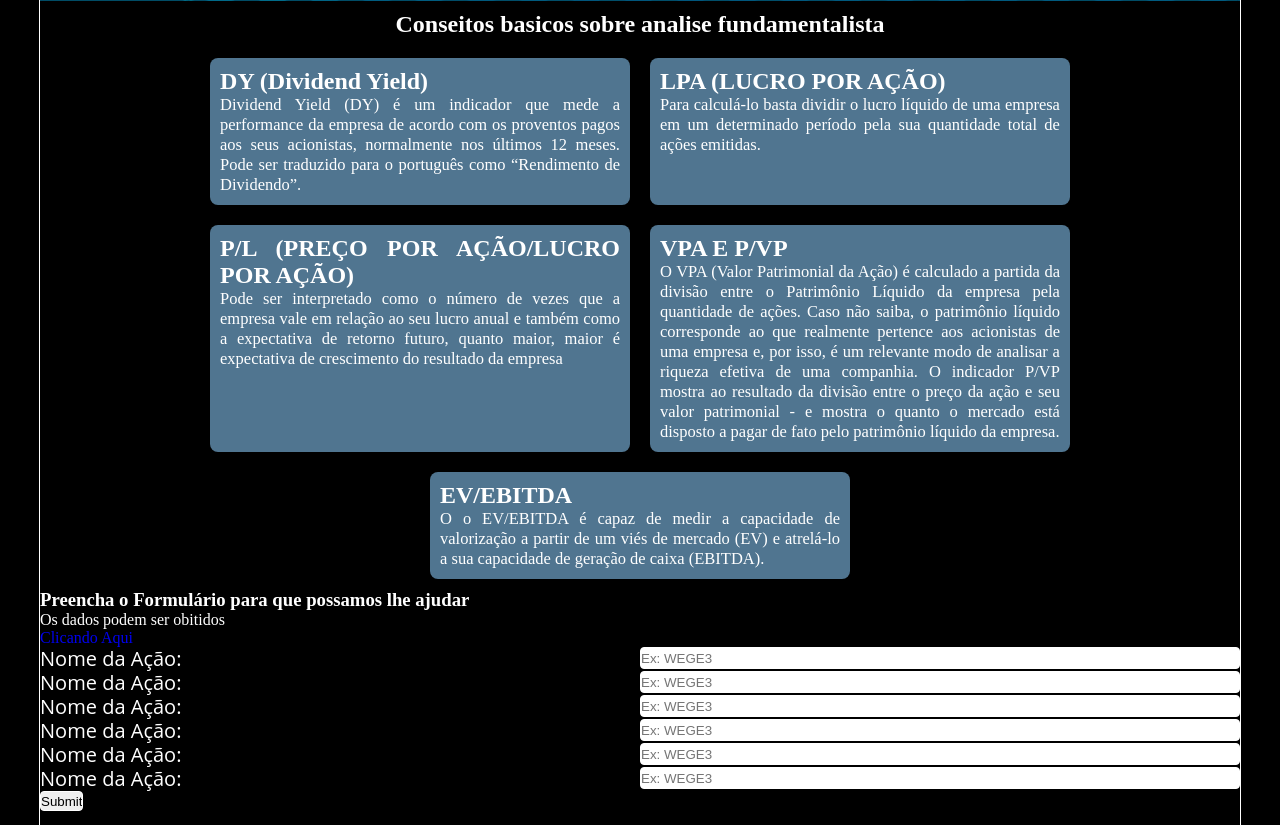
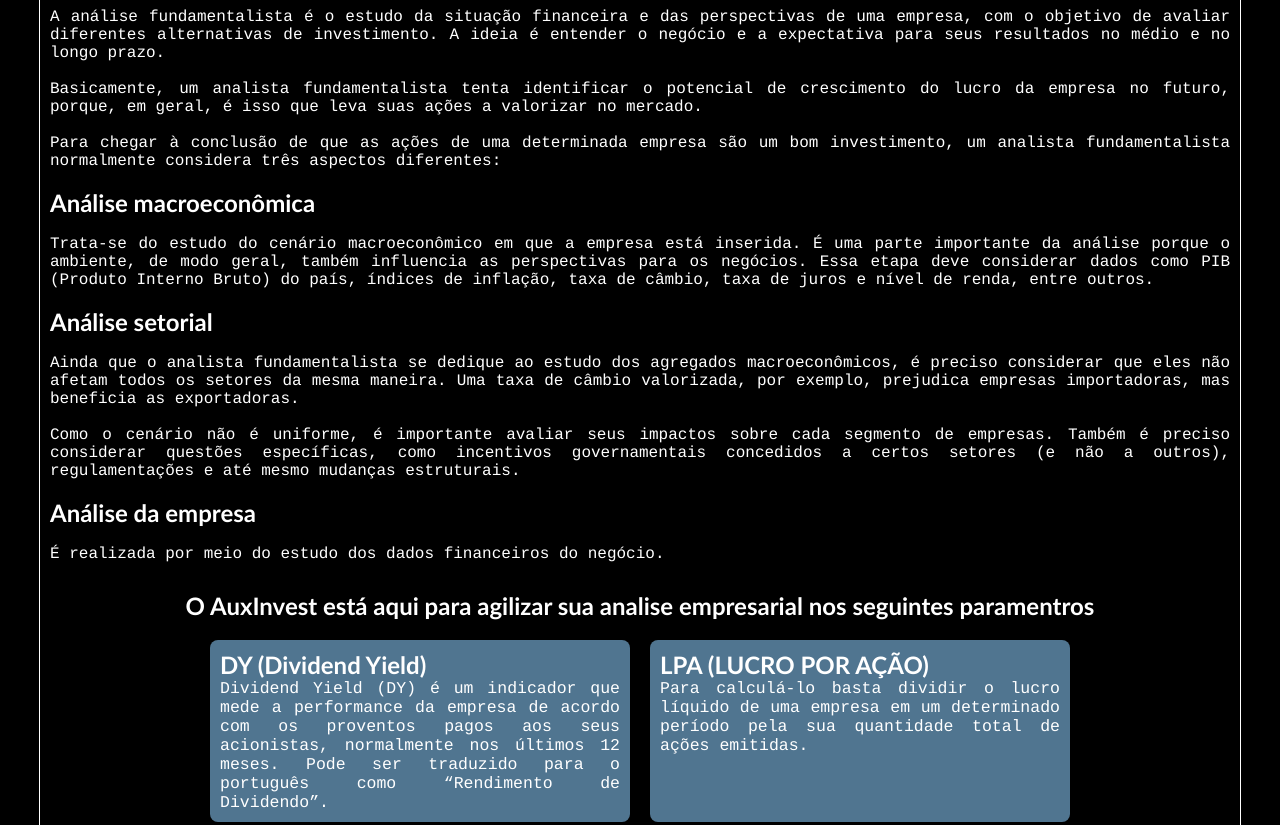
Before and after one commit to EdbergMartins/auxInvest, a plain HTML site: page index.html in a window 1280 px wide. Shown: the part 360-1185 px from the top of the page. Drawn offline with Linux system fonts and the light colour scheme; no server answers.

Commit message:
criacao do template completo

```diff
--- a/index.html
+++ b/index.html
@@ -34,6 +34,41 @@
     <div class="about-content">
       <div class="about-content-header">
         <h1>Conseitos basicos sobre analise fundamentalista</h1>
+        <br>
+        <p>A análise fundamentalista é o estudo da situação financeira e das perspectivas de uma empresa, com o objetivo
+          de avaliar diferentes alternativas de investimento. A ideia é entender o negócio e a expectativa para seus
+          resultados no médio e no longo prazo.</p>
+        <br>
+        <p>Basicamente, um analista fundamentalista tenta identificar o potencial de crescimento do lucro da empresa no
+          futuro, porque, em geral, é isso que leva suas ações a valorizar no mercado.</p>
+        <br>
+        <p>Para chegar à conclusão de que as ações de uma determinada empresa são um bom investimento, um analista
+          fundamentalista normalmente considera três aspectos diferentes:</p>
+        <br>
+        <h2>Análise macroeconômica</h2>
+        <br>
+        <p>Trata-se do estudo do cenário macroeconômico em que a empresa está inserida. É uma parte importante da
+          análise porque o ambiente, de modo geral, também influencia as perspectivas para os negócios. Essa etapa deve
+          considerar dados como PIB (Produto Interno Bruto) do país, índices de inflação, taxa de câmbio, taxa de juros
+          e nível de renda, entre outros.</p>
+        <br>
+        <h2>Análise setorial</h2>
+        <br>
+        <p>Ainda que o analista fundamentalista se dedique ao estudo dos agregados macroeconômicos, é preciso considerar
+          que eles não afetam todos os setores da mesma maneira. Uma taxa de câmbio valorizada, por exemplo, prejudica
+          empresas importadoras, mas beneficia as exportadoras.</p>
+        <br>
+        <p>Como o cenário não é uniforme, é importante avaliar seus impactos sobre cada segmento de empresas. Também é
+          preciso considerar questões específicas, como incentivos governamentais concedidos a certos setores (e não a
+          outros), regulamentações e até mesmo mudanças estruturais.</p>
+        <br>
+        <h2>Análise da empresa</h2>
+        <br>
+        <p>É realizada por meio do estudo dos dados financeiros do negócio.</p>
+        <br>
+      </div>
+      <div class="about-content-concepts-header2">
+        <h1>O AuxInvest está aqui para agilizar sua analise empresarial nos seguintes paramentros</h1>
       </div>
       <div class="about-content-concepts">
         <div class="about-content-concepts-each">
@@ -76,11 +111,11 @@
   </section>
   <section class="forms">
     <div class="forms-header">
-      <h3>Preencha o Formulário para que possamos lhe ajudar</h3>
-      <p>
+      <h2>Preencha o Formulário para que possamos lhe ajudar</h2>
+      <span>
         Os dados podem ser obitidos
-      </p>
-      <a href="https://www.fundamentus.com.br/" target="_blank"> Clicando Aqui</a>
+      </span>
+      <a href="https://www.fundamentus.com.br/" target="_blank">Clicando Aqui</a>
     </div>
     <form>
       <div class="forms-content">
@@ -91,40 +126,50 @@
           <input type="text" id="tagAcao" name="tagAcao" value="" placeholder="Ex: WEGE3">
         </div>
         <div class="forms-content-label">
-          <label for="tagAcao">Nome da Ação:</label>
+          <label for="tagAcao">DY:</label>
         </div>
         <div class="forms-content-input">
-          <input type="text" id="tagAcao" name="tagAcao" value="" placeholder="Ex: WEGE3">
+          <input type="text" id="tagDy" name="tagDy" value="" placeholder="Ex: 1,5%">
         </div>
         <div class="forms-content-label">
-          <label for="tagAcao">Nome da Ação:</label>
+          <label for="tagAcao">LPA:</label>
         </div>
         <div class="forms-content-input">
-          <input type="text" id="tagAcao" name="tagAcao" value="" placeholder="Ex: WEGE3">
+          <input type="text" id="tagLpa" name="tagLpa" value="" placeholder="Ex: 0,80">
         </div>
         <div class="forms-content-label">
-          <label for="tagAcao">Nome da Ação:</label>
+          <label for="tagAcao">P/L:</label>
         </div>
         <div class="forms-content-input">
-          <input type="text" id="tagAcao" name="tagAcao" value="" placeholder="Ex: WEGE3">
+          <input type="text" id="tagPl" name="tagPl" value="" placeholder="Ex: 25,4">
         </div>
         <div class="forms-content-label">
-          <label for="tagAcao">Nome da Ação:</label>
+          <label for="tagAcao">VPA:</label>
         </div>
         <div class="forms-content-input">
-          <input type="text" id="tagAcao" name="tagAcao" value="" placeholder="Ex: WEGE3">
+          <input type="text" id="tagVpa" name="tagVpa" value="" placeholder="Ex: 3,04">
         </div>
         <div class="forms-content-label">
-          <label for="tagAcao">Nome da Ação:</label>
+          <label for="tagAcao">P/VP:</label>
         </div>
         <div class="forms-content-input">
-          <input type="text" id="tagAcao" name="tagAcao" value="" placeholder="Ex: WEGE3">
+          <input type="text" id="tagPvp" name="tagPvp" value="" placeholder="Ex: 10,55">
+        </div>
+        <div class="forms-content-label">
+          <label for="tagAcao">EV/EBITDA:</label>
+        </div>
+        <div class="forms-content-input">
+          <input type="text" id="tagEveb" name="tagEveb" value="" placeholder="Ex: 28,5">
         </div>
 
       </div>
     </form>
     </div>
-    <input type="submit" value="Submit">
+    <div class="forms-content-input-buttons">
+      <div class="forms-content-input-buttons-button">
+        <button type="button">Submit</button>
+      </div>
+    </div>
     </div>
   </section>
 </body>
--- a/scripts.js
+++ b/scripts.js
@@ -0,0 +1,10 @@
+const fetchCdi = async () => {
+  const url = "https://api.bcb.gov.br/dados/serie/bcdata.sgs.4189/dados/ultimos"
+  try {
+    const response = await fetch(url)
+    const json = await response.json()
+    console.log(json)
+  } catch (error) {
+  }
+}
+(async () => { await fetchCdi() })()
--- a/styles.css
+++ b/styles.css
@@ -12,6 +12,15 @@
   height: 2300px;
   border: 1px solid white;
   color: white;
+}
+
+body  h1,h2{
+  font-family: 'Gill Sans', 'Gill Sans MT', Calibri, 'Trebuchet MS', sans-serif;
+}
+
+body p{
+  font-family:courier,arial,helvetica;
+
 }
 
 body a{
@@ -72,17 +81,18 @@
 
 .about-backgrond{
   width: 1200px;
-  height: 250px;
+  height: 200px;
   background-image: url("assets/Sem\ Título-2.png");
   margin-top: 20px;
   background-repeat: no-repeat;
+  font-family: 'Gill Sans', 'Gill Sans MT', Calibri, 'Trebuchet MS', sans-serif;
 }
 
 .about-backgrond-intro{
   display: flex;
   flex-direction: column;
   align-items: start;
-  font-size: 30px;
+  font-size: 20px;
   font-weight: lighter;
   padding: 40px;
   color: white;
@@ -97,6 +107,16 @@
 
 .about-content-header{
   margin: 10px;
+  text-align: justify;
+}
+
+
+
+.about-content-concepts-header2{
+  text-align: center;
+  display: flex;
+  align-items: center;
+  margin-bottom: 10px;
 }
 
 .about-content-concepts{
@@ -141,7 +161,16 @@
 }
 
 .forms-header{
-  width: 50%;
+  width: 100%;
+  text-align: center;
+  margin-top: 30px;
+}
+.forms-header a{
+  color: #507590;
+}
+
+.forms-header a:hover{
+  color: blue;
 }
 
 .forms-content{
@@ -149,19 +178,56 @@
   display: flex;
   flex-direction: row;
   flex-wrap: wrap;
+  margin-top: 20px;
+}
 
+.forms-content input{
+  background-color: #507590;
+  color: white;
+}
+.forms-content input::placeholder{
+  background-color: #507590;
+  color: #ffffff3b;
 }
 
 .forms-content-label{
   display: flex;
   flex-direction: column;
-  width: 50%;
+  width: 40%;
+  align-items:flex-end;
+  margin-top: 10px;
 
 }
 
 .forms-content-input{
   display: flex;
   flex-direction: column;
-  width: 50%
+  width: 25%;
+  margin-top: 10px;
+}
+.forms-content-input-buttons{
+  display: flex;
+  width: 100%;
+  height: 100%;
+}
+.forms-content-input-buttons-button{
+  display: flex;
+  flex-direction: column-reverse;
+  width: 100%;
+  align-items: center;
+  margin-top: 20px;
+}
+
+.forms-content-input-buttons-button button{
+  width: 160px;
+  height: 40px;
+  background-color: #507590;
+  color: white;
+  border-radius: 5px;
+}
+
+.forms-content-input-buttons-button button:hover{
+  cursor: pointer;
+  box-shadow: 1px 1px 5px white;
 
 }
```
Also changed, not shown: assets/icon.png, 1 other file.
